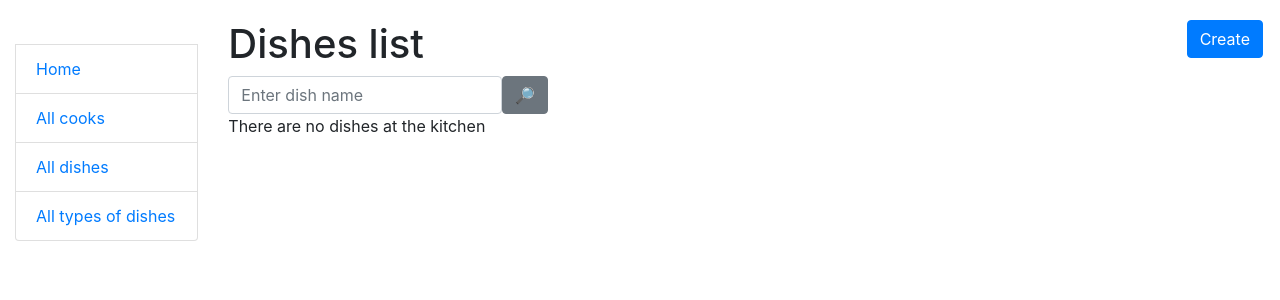
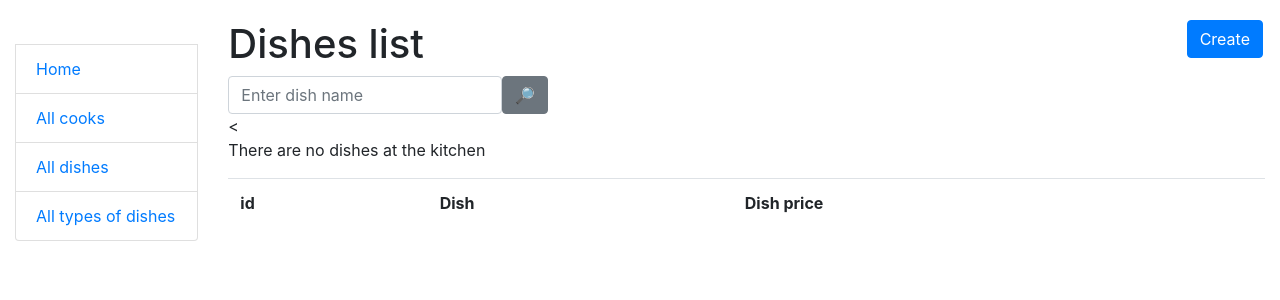
Before and after one commit to Andriy-Makarenko/kitchen-mate, a Django app: page /dishes/ in a window 1280 px wide. Shown: the top 300 px of the page. Run offline with Django 4.2, Linux system fonts and the light colour scheme; the visitor is signed in with stand-in values (Sample User, id 1); data that the repository does not hold is empty; some libraries are stand-ins or nearby versions.

Commit message:
Changes in diss_type_list

```diff
--- a/templates/restaurant/dish_list.html
+++ b/templates/restaurant/dish_list.html
@@ -14,17 +14,33 @@
     <input type="submit" value="🔎" class="btn btn-secondary">
 
   </form>
+  <table class="table">
+    <tr>
+      <th>id</th>
+      <th>Dish</th>
+      <th>Dish price</th>
+    </tr>
+  {% if dish_list %}
 
-  {% if dish_list %}
-    <ul>
       {% for dish in dish_list %}
-        <li>
+        <tr>
+        <td>
           <a href="{% url "restaurant:dish-detail" pk=dish.id %} ">{{ dish.id }}</a>
-          {{ dish.model }} ({{ dish.manufacturer.name }})
-        </li>
+        </td>
+        <td>
+          {{ dish.name }}
+        </td>
+        <td>
+          {{ dish.price }}
+        </td>
+        </tr>
+
       {% endfor %}
-    </ul>
+    </table>
   {% else %}
+
+  <
+
     <p>There are no dishes at the kitchen</p>
   {% endif %}
 {% endblock %}
--- a/templates/restaurant/dish_type_list.html
+++ b/templates/restaurant/dish_type_list.html
@@ -20,6 +20,8 @@
       <tr>
         <th>ID</th>
         <th>Name</th>
+        <th>Update</th>
+        <th>Delete</th>
       </tr>
 
       {% for dish_type in dish_type_list %}
```
